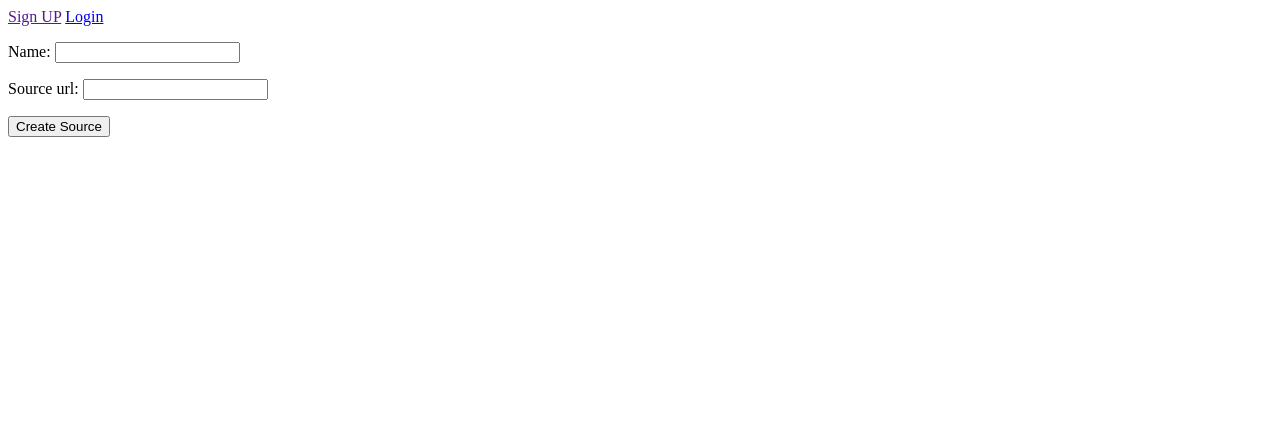
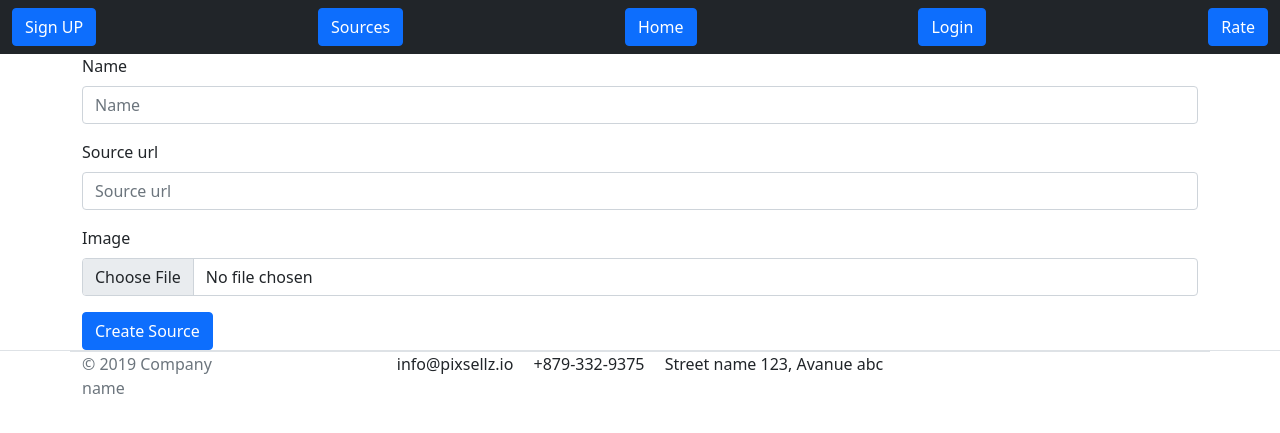
Before and after one commit to kalinavladd/currency, a Django app: page /sources/create/ in a window 1280 px wide. Shown: the top 433 px of the page. Run offline with Django 4.2, Linux system fonts and the light colour scheme; some libraries are stand-ins or nearby versions.

Commit message:
Add avatar, bootstrap, and bootstrap forms

```diff
--- a/app/currency/forms.py
+++ b/app/currency/forms.py
@@ -6,7 +6,7 @@ from .models import ContactUs, Source
 class SourceForm(forms.ModelForm):
     class Meta:
         model = Source
-        fields = ('name', 'source_url',)
+        fields = ('name', 'source_url', 'image')
 
 
 class ContactUsForm(forms.ModelForm):
--- a/app/currency/models.py
+++ b/app/currency/models.py
@@ -1,5 +1,6 @@
 from django.db import models
 from django.template.defaultfilters import truncatechars
+from django.templatetags.static import static
 
 
 class ContactUs(models.Model):
@@ -22,9 +23,16 @@ class ContactUs(models.Model):
 class Source(models.Model):
     source_url = models.URLField(max_length=255)
     name = models.CharField(max_length=64)
+    image = models.ImageField(upload_to='avatars', default=None, null=True, blank=True)
 
     def __str__(self):
         return self.name
+
+    def avatar_url(self):
+        if self.image:
+            return self.image.url
+
+        return static('avatar.png')
 
 
 class Rate(models.Model):
--- a/app/currency/templates/base.html
+++ b/app/currency/templates/base.html
@@ -3,18 +3,37 @@
 <head>
     <meta charset="UTF-8">
     <title>Title</title>
+    <link href="https://cdn.jsdelivr.net/npm/bootstrap@5.0.2/dist/css/bootstrap.min.css" rel="stylesheet"
+          integrity="sha384-EVSTQN3/azprG1Anm3QDgpJLIm9Nao0Yz1ztcQTwFspd3yD65VohhpuuCOmLASjC" crossorigin="anonymous">
 </head>
 <body>
-<nav>
-    <a href="">Sign UP</a>
-    {% if request.user.is_authenticated %}
-        <a href="{% url 'logout' %}">Logout</a>
-        <a href="{% url 'accounts:my-profile' request.user.id %}"></a>
-    {% else %}
-        <a href="{% url 'login' %}">Login</a>
-    {% endif %}
+<nav class="navbar navbar-dark bg-dark">
+    <div class="container-fluid">
+        <a href="" class="btn btn-primary">Sign UP</a>
+        {% if request.user.is_authenticated %}
+            <a href="{% url 'logout' %}" class="btn btn-primary">Logout</a>
+            <a href="{% url 'sources' %}" class="btn btn-primary">Sources</a>
+            <a href="{% url 'contact_list' %}" class="btn btn-primary">Home</a>
+            <a href="{% url 'rate' %}" class="btn btn-primary">Rate</a>
+            <a href="{% url 'accounts:my-profile' request.user.id %}"></a>
+        {% else %}
+            <a href="{% url 'sources' %}" class="btn btn-primary">Sources</a>
+            <a href="{% url 'contact_list' %}" class="btn btn-primary">Home</a>
+            <a href="{% url 'login' %}" class="btn btn-primary">Login</a>
+            <a href="{% url 'rate' %}" class="btn btn-primary">Rate</a>
+        {% endif %}
+    </div>
 </nav>
+
+<div class="container">
     {% block content %}
     {% endblock %}
+</div>
+
+<script
+        src="https://cdn.jsdelivr.net/npm/bootstrap@5.0.2/dist/js/bootstrap.bundle.min.js"
+        integrity="sha384-MrcW6ZMFYlzcLA8Nl+NtUVF0sA7MsXsP1UyJoMp4YLEuNSfAP+JcXn/tWtIaxVXM" crossorigin="anonymous">
+</script>
+{% include 'includes/footer.html' %}
 </body>
 </html>
--- /dev/null
+++ b/app/currency/templates/includes/footer.html
@@ -0,0 +1,20 @@
+{% load static %}
+<footer class="section-footer border-top pt1">
+	<div class="container">
+		<section class="footer-bottom border-top row">
+			<div class="col-md-2">
+				<p class="text-muted"> &copy 2019 Company name </p>
+			</div>
+			<div class="col-md-8 text-md-center">
+				<span  class="px-2">info@pixsellz.io</span>
+				<span  class="px-2">+879-332-9375</span>
+				<span  class="px-2">Street name 123, Avanue abc</span>
+			</div>
+			<div class="col-md-2 text-md-right text-muted">
+				<i class="fab fa-lg fa-cc-visa"></i>
+				<i class="fab fa-lg fa-cc-paypal"></i>
+				<i class="fab fa-lg fa-cc-mastercard"></i>
+			</div>
+		</section>
+	</div> <!-- //container -->
+</footer>
--- a/app/currency/templates/rate.html
+++ b/app/currency/templates/rate.html
@@ -9,12 +9,13 @@
     }
 </style>
 
-<table>
+<table class="table table-striped">
   <tr>
     <td><b>ID</b></td>
     <td><b>SALE</b></td>
     <td><b>BUE</b></td>
     <td><b>TYPES</b></td>
+    <td><b>SOURCE</b></td>
   </tr>
   {% for rat in rate %}
   <tr>
@@ -22,6 +23,7 @@
     <td>{{ rat.sale }}</td>
     <td>{{ rat.buy }}</td>
     <td>{{ rat.types }}</td>
+    <td>{{ rat.source }}</td>
 
     <a href="{% url 'rate_update' rat.id %}">Update</a>
     <a href="{% url 'rate_delete' rat.id %}">Delete</a>
--- a/app/currency/templates/source_create.html
+++ b/app/currency/templates/source_create.html
@@ -1,10 +1,11 @@
 {% extends 'base.html' %}
+{% load django_bootstrap5 %}
 
 {% block content %}
-    <form method="post">
-    {% csrf_token %}
-    {{ form.as_p }}
-    <button type="submit">Create Source</button>
+    <form method="post" enctype='multipart/form-data'>
+        {% csrf_token %}
+        {% bootstrap_form form %}
+        {% bootstrap_button button_type="submit" content="Create Source" %}
     </form>
 
 {% endblock %}
--- a/app/currency/urls.py
+++ b/app/currency/urls.py
@@ -1,4 +1,5 @@
 from django.urls import path
+
 
 from .views import (ContactUsCreateView, ContactUsList,
                     RateDeleteView, RateListView, RateUpdateView,
--- a/app/currency/views.py
+++ b/app/currency/views.py
@@ -40,7 +40,7 @@ class ContactUsCreateView(CreateView):
 
 
 class RateListView(ListView):
-    queryset = Rate.objects.all()
+    queryset = Rate.objects.all().select_related('source')
     template_name = 'rate.html'
     context_object_name = 'rate'
 
@@ -67,8 +67,9 @@ class RateDeleteView(UserPassesTestMixin, DeleteView):
 
 
 class SourceListViews(ListView):
-    queryset = Source.objects.all().order_by('-id').select_related('rate')
+    queryset = Source.objects.all().order_by('-id')
     template_name = 'sources.html'
+    context_object_name = 'sources'
 
 
 class SourceCreateViews(CreateView):
--- a/app/settings/urls.py
+++ b/app/settings/urls.py
@@ -13,6 +13,8 @@ Including another URLconf
     1. Import the include() function: from django.urls import include, path
     2. Add a URL to urlpatterns:  path('blog/', include('blog.urls'))
 """
+from django.conf import settings
+from django.conf.urls.static import static
 from django.contrib import admin
 from django.urls import include, path
 
@@ -24,3 +26,6 @@ urlpatterns = [
     path('accounts/', include('accounts.urls')),
 
 ]
+
+urlpatterns += static(settings.MEDIA_URL, document_root=settings.MEDIA_ROOT)
+urlpatterns += static(settings.STATIC_URL, document_root=settings.STATICFILES_DIRS)
--- a/req.txt
+++ b/req.txt
@@ -2,3 +2,4 @@ Django==4.0.2
 flake8==4.0.1
 flake8-builtins==1.5.3
 flake8-print==4.0.0
+django-bootstrap5
```
Also changed, not shown: app/currency/templates/contact_table.html (+5 -3 lines), app/currency/templates/contactus_create.html (+4 -3 lines), app/currency/templates/rate_update.html (+4 -3 lines), app/currency/templates/source_update.html (+6 -5 lines), app/currency/templates/sources.html (+7 -7 lines), app/settings/settings.py (+11 -0 lines), app/currency/migrations/0004_source_image.py (added), app/currency/static/avatar.png (added), 1 other file.
